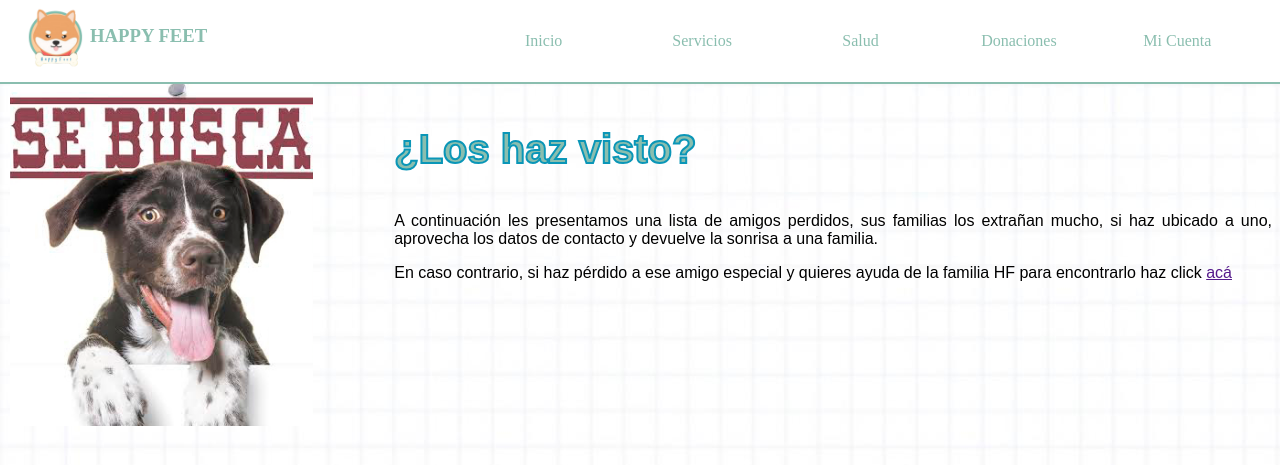
After one commit to oswaldor123/TALLER-DE-SOFTWARE-2, a PHP site: page /sebusca.php in a window 1280 px wide. The commit adds this page. Shown: the top 465 px of the page. Run offline with PHP 8.4, Linux system fonts and the light colour scheme.

Commit message:
CarlosPella

```diff
--- a/footer.php
+++ /dev/null
@@ -1,6 +0,0 @@
-<footer>
-    <div id="footer">
-
-    </div>
-    <p>Cualquier sugerencia a: noalabica@gmail.com</p>
-</footer>
--- a/header.php
+++ b/header.php
@@ -10,8 +10,9 @@
                         <li> <a href="index.php">Inicio</a></li>
                         <li> <a href="#">Servicios</a>
                             <ul class="submenu">
-                                <li><a href="#">Adopta</a></li>
+                                <li><a href="adoptar.php">Adopta</a></li>
                                 <li><a href="registrarperro.php">Registra</a></li>
+                                <li><a href="sebusca.php">Se Busca</a></li>
                             </ul>
                         </li>
                         <li> <a href="#">Salud</a>
@@ -25,7 +26,7 @@
                             <ul class="submenu">
                                 <li><a href="login.php">Iniciar Sesión</a></li>
                                 <li><a href="registro.php">Crear Cuenta</a></li>
-                                <li><a href="#">Actualizar datos</a></li>
+                                <li><a href="actualizardatos.php">Actualizar datos</a></li>
                                 <li><a href="#">Cerrar Sesión</a></li>
                             </ul>
                         </li>
--- a/hojita.css
+++ b/hojita.css
@@ -288,3 +288,33 @@ div.boton:hover{
 div.boton:hover img.icon{
     box-shadow: 0px 0px 0px 0px rgba(255,255,255,0.6);
 }
+/*CSS PARA PARA SEBUSCA*/
+.presentación-inverso{
+    height:350px;
+    margin:auto;
+    width:100%;
+    display:flex;
+    text-align: justify;
+    font-family: Arial, Helvetica, sans-serif;
+}
+.primero-inverso{
+    width: 30%;
+    box-sizing: border-box;
+    margin-left:10px;
+}
+
+.segundo-inverso h3{
+    -webkit-text-stroke: 2px rgb(10,150,183); /*Este de aca es el color del borde de las letras*/
+    -webkit-text-fill-color: rgb(138,190,175); /*Este de aca es el color de relleno*/
+    font-size: 40px;
+}
+.segundo-inverso{
+    width:70%;
+    justify-content: center;
+    padding: 3px 8px;
+}
+.cuadro img{
+    height: 90%;
+    width: 75%;
+    box-sizing: border-box;
+}
--- a/index.php
+++ b/index.php
@@ -60,13 +60,13 @@
                 <p>Registrar Mascota</p>
             </div>
         </a>
-        <a href="#"></a>
+        <a href="adoptar.php">
             <div class="botones" id="dos">
                 <img src="imagenes/adopta.png" class="icono">
                 <p>Adopta</p>
             </div>
         </a>
-        <a href="#">
+        <a href="sebusca.php">
             <div class="botones" id="tres">
                 <img src="imagenes/se busca.png" class="icono">
                 <p>Se Busca</p>
--- /dev/null
+++ b/sebusca.php
@@ -0,0 +1,26 @@
+<!DOCTYPE html>
+<html lang="en">
+<head>
+    <meta charset="UTF-8">
+    <meta name="viewport" content="width=device-width, initial-scale=1.0">
+    <meta http-equiv="X-UA-Compatible" content="ie=edge">
+    <link rel="stylesheet" href="hojita.css">
+    <title>Se Busca</title>
+</head>
+<body>
+    <?php
+        include("header.php");
+    ?>
+    <div class="presentación-inverso">
+    <div class="primero-inverso">
+        <img src="imagenes/cartel.png" alt="">
+    </div>
+    <div class="segundo-inverso">
+        <h3>¿Los haz visto?</h3>
+        <p>A continuación les presentamos una lista de amigos perdidos, sus familias los extrañan mucho, si haz ubicado a uno, aprovecha
+        los datos de  contacto y devuelve la sonrisa a una familia.</p>
+        <p>En caso contrario, si haz pérdido a ese amigo especial y quieres ayuda de la familia HF para encontrarlo haz click <a href="">acá</a></p>
+    </div>
+    </div>
+</body>
+</html>
```
Also changed, not shown: actualizardatos.php (added, +36 -0 lines), adoptar.php (added, +31 -0 lines), login.php (+7 -2 lines), imagenes/cartel.PNG (added), imagenes/perroplato.png (added).
